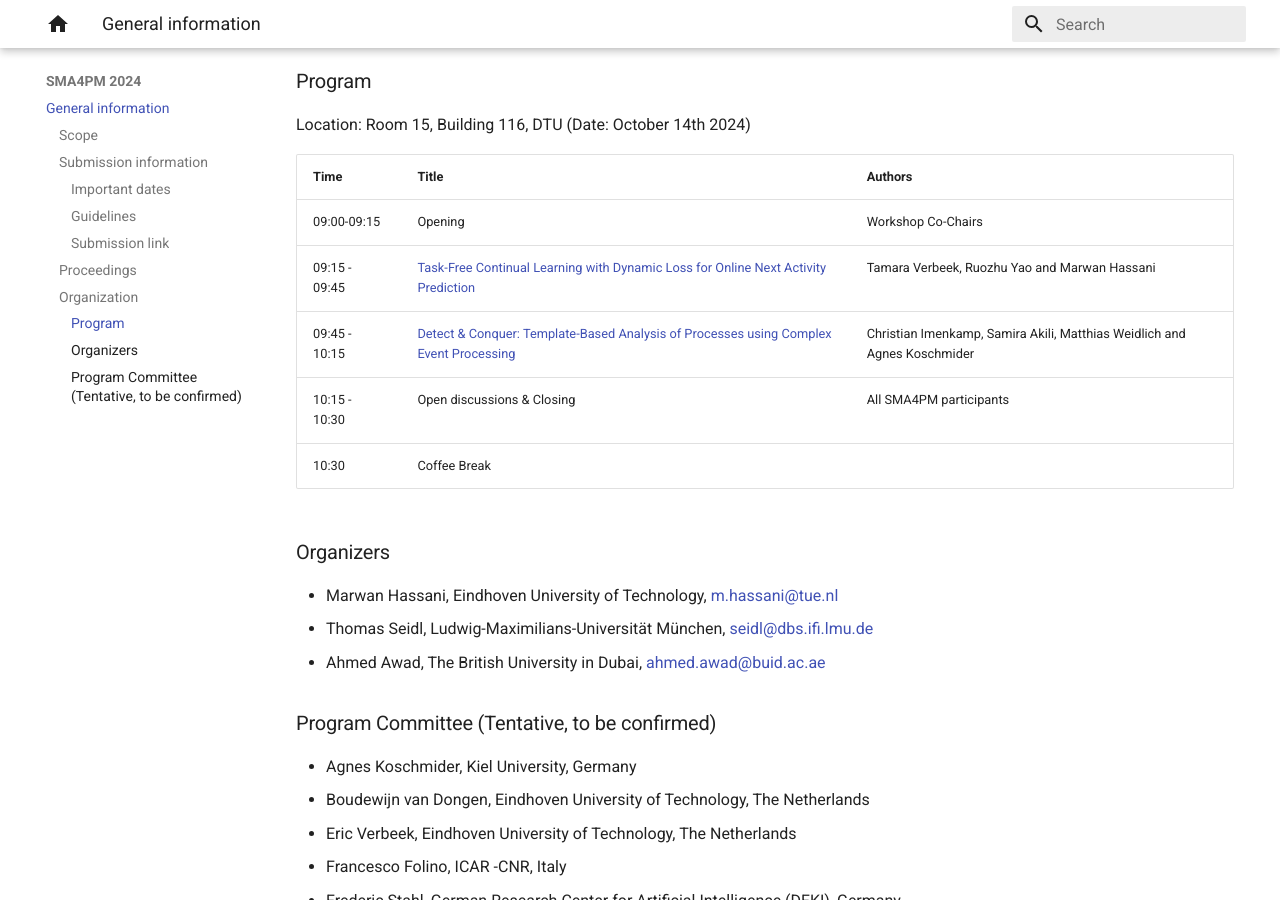
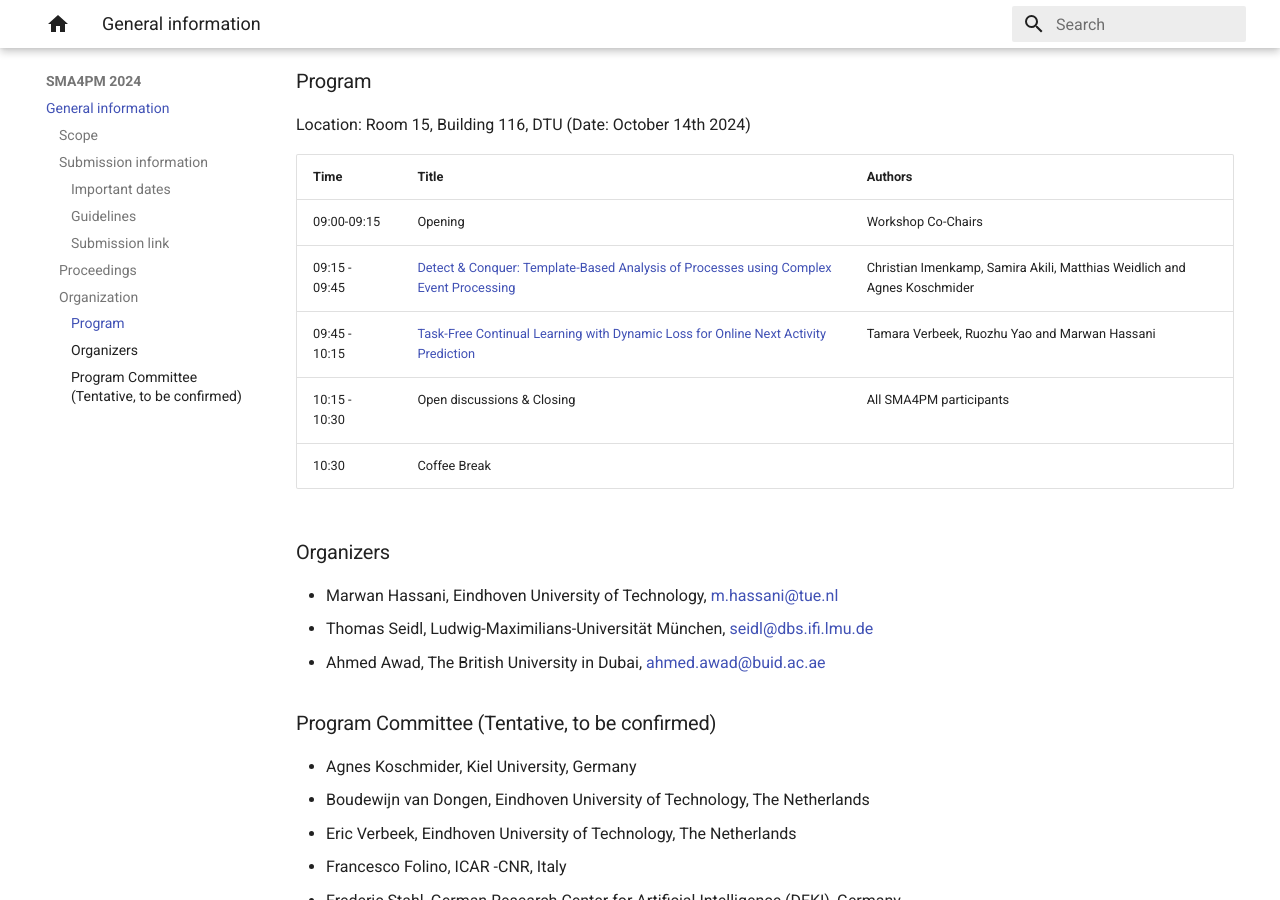
Before and after one commit to sma4pm/sma4pm.github.io, an MkDocs documentation site: the page built from docs/2024/index.md, in a window 1280 px wide and 900 px high, scrolled down 3882 px. Built offline with MkDocs 1.6.1 and Material for MkDocs 9.7.7, drawn with Linux system fonts in a browser that asks for light colours.

```diff
--- a/docs/2024/index.md
+++ b/docs/2024/index.md
@@ -105,10 +105,10 @@ The proceedings of the main track will be published together with the other ICPM
 Location: Room 15, Building 116, DTU (Date: October 14th 2024)
 
 | Time  	| Title 										| Authors 									|
-|  ----         |---------------------------------------------------------------------------------------| ---------------------------------------------------------		|
+|  -------         |---------------------------------------------------------------------------------------| ---------------------------------------------------------		|
 | 09:00-09:15 	| Opening 										| Workshop Co-Chairs 								|
-| 09:15 - 09:45 | [Task-Free Continual Learning with Dynamic Loss for Online Next Activity Prediction](../papers/2024-1.pdf)	| Tamara Verbeek, Ruozhu Yao and Marwan Hassani 				|
-| 09:45 - 10:15 | [Detect & Conquer: Template-Based Analysis of Processes using Complex Event Processing](../papers/2024-2.pdf) | Christian Imenkamp, Samira Akili, Matthias Weidlich and Agnes Koschmider 	|
+| 09:15 - 09:45 | [Detect & Conquer: Template-Based Analysis of Processes using Complex Event Processing](../papers/2024-2.pdf) | Christian Imenkamp, Samira Akili, Matthias Weidlich and Agnes Koschmider 	|
+| 09:45 - 10:15 | [Task-Free Continual Learning with Dynamic Loss for Online Next Activity Prediction](../papers/2024-1.pdf)	| Tamara Verbeek, Ruozhu Yao and Marwan Hassani 				|
 | 10:15 - 10:30 | Open discussions & Closing | All SMA4PM participants
 | 10:30 | Coffee Break|
 
```
